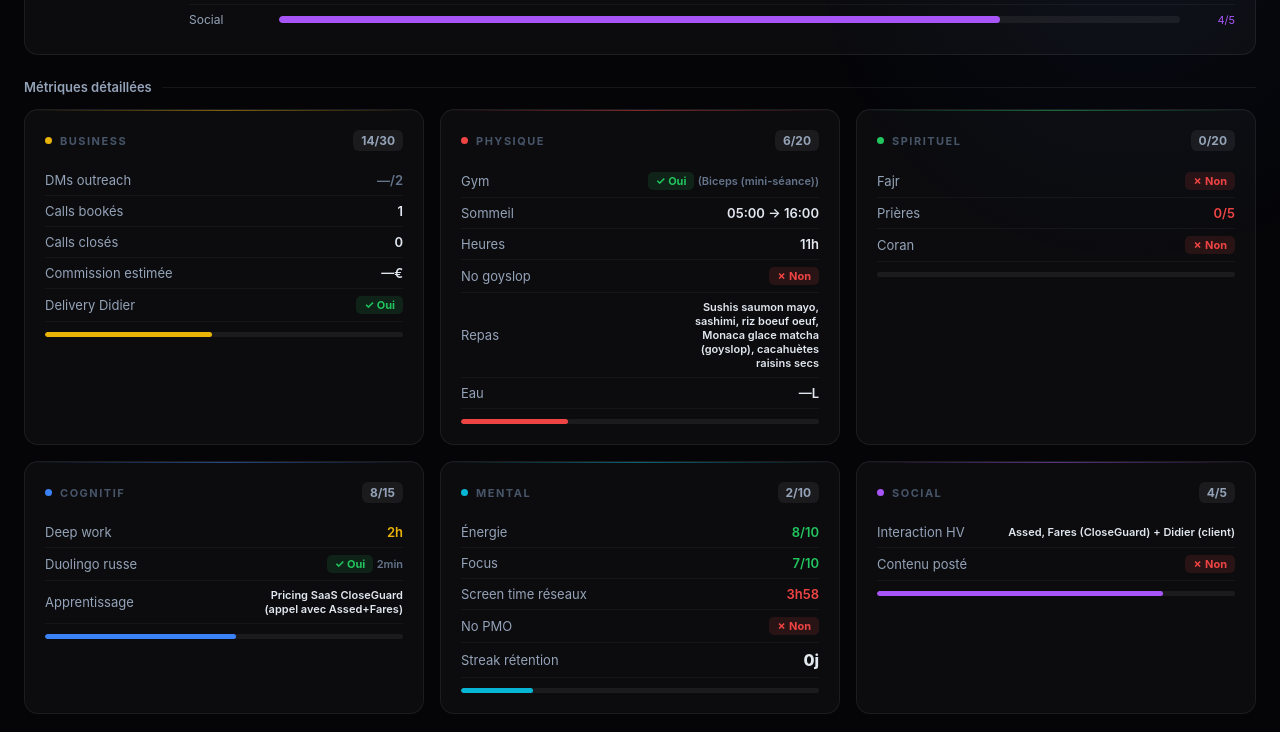
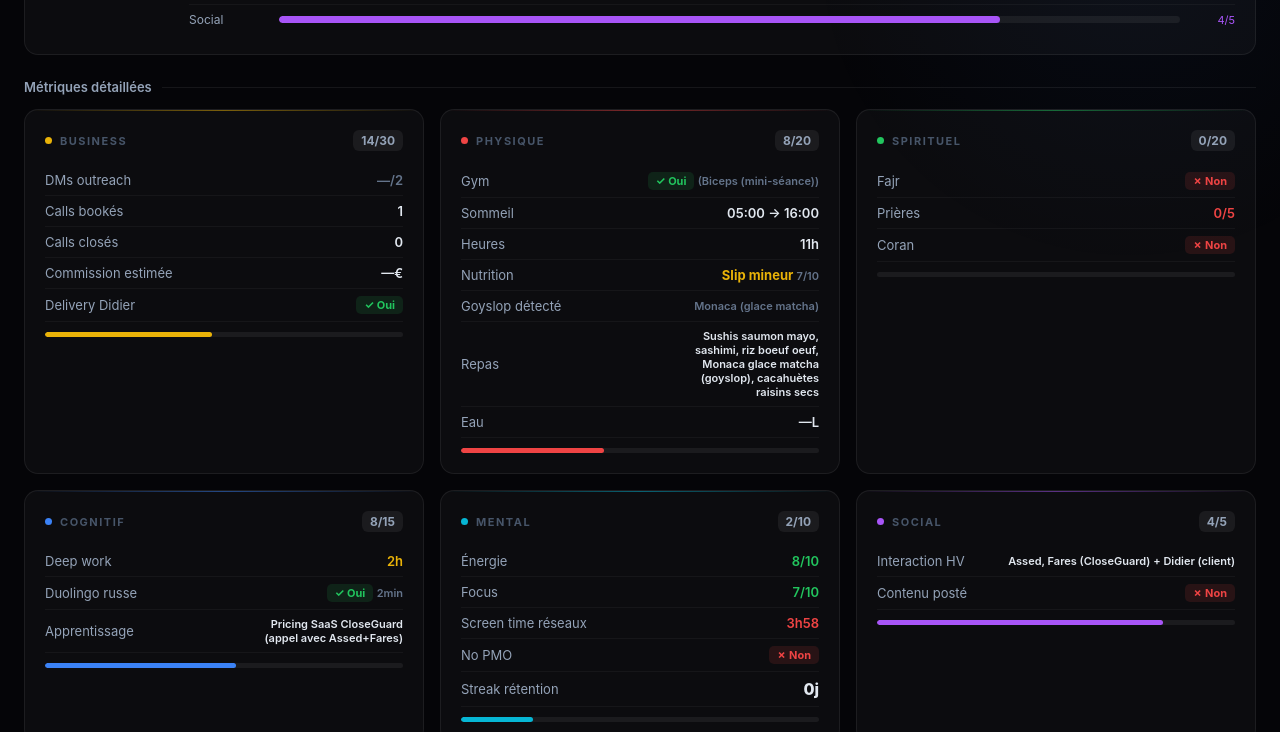
Before and after one commit to Darkfloww/jarvis-dashboard, a plain HTML site: page index.html in a window 1280 px wide. Shown: the part 804-1536 px from the top of the page. Drawn offline with nearby package versions, Linux system fonts and the light colour scheme.

Commit message:
feat: nuanced goyslop detection — 4 levels (aucun/slip/modere/critique) + nutrition score /10

```diff
--- a/data.json
+++ b/data.json
@@ -253,7 +253,7 @@
   "days": [
     {
       "date": "2026-05-21",
-      "score": 36,
+      "score": 38,
       "note": "J1 — Premier check-in JARVIS",
       "feedback": "Bonne énergie (8/10) mais gros manques sur le spirituel (0/5 prières), le PMO (streak 0) et le sleep cassé (couché 5h).",
       "jarvis_feedback": {
@@ -299,7 +299,12 @@
         "nutrition_clean": false,
         "repas": "Sushis saumon mayo, sashimi, riz boeuf oeuf, Monaca glace matcha (goyslop), cacahuètes raisins secs",
         "eau_litres": 1,
-        "score": 6
+        "score": 8,
+        "goyslop_level": "slip",
+        "goyslop_items": [
+          "Monaca (glace matcha)"
+        ],
+        "nutrition_score": 7
       },
       "spirituel": {
         "fajr": false,
@@ -318,7 +323,14 @@
         "energie": 8,
         "focus": 7,
         "screen_time_reseaux_min": 238,
-        "screen_time_details": {"Telegram": 263, "TikTok": 170, "Arc": 106, "Meet": 79, "Instagram": 68, "WhatsApp Business": 54},
+        "screen_time_details": {
+          "Telegram": 263,
+          "TikTok": 170,
+          "Arc": 106,
+          "Meet": 79,
+          "Instagram": 68,
+          "WhatsApp Business": 54
+        },
         "no_pmo": false,
         "score": 2
       },
--- a/index.html
+++ b/index.html
@@ -456,7 +456,8 @@ nav {
       <div class="mrow"><div class="lbl">Gym</div><div class="val" id="ph-gym">—</div></div>
       <div class="mrow"><div class="lbl">Sommeil</div><div class="val" id="ph-sleep">—</div></div>
       <div class="mrow"><div class="lbl">Heures</div><div class="val" id="ph-sleeph">—h</div></div>
-      <div class="mrow"><div class="lbl">No goyslop</div><div class="val" id="ph-goyslop">—</div></div>
+      <div class="mrow"><div class="lbl">Nutrition</div><div class="val" id="ph-goyslop">—</div></div>
+      <div class="mrow"><div class="lbl">Goyslop détecté</div><div class="val" id="ph-goyslop-items" style="font-size:11px;max-width:140px;text-align:right;color:#64748b">—</div></div>
       <div class="mrow"><div class="lbl">Repas</div><div class="val" id="ph-repas" style="font-size:11px;max-width:140px;text-align:right;word-break:break-word;">—</div></div>
       <div class="mrow"><div class="lbl">Eau</div><div class="val" id="ph-eau">—L</div></div>
       <div class="pbar"><div class="pfill" id="ph-p" style="background:var(--red)"></div></div>
@@ -1116,7 +1117,12 @@ function renderMetrics(day){
   $('ph-gym').innerHTML=p.gym!==undefined?boolTag(p.gym)+(p.gym_type?` <span style="color:#64748b;font-size:11px">(${p.gym_type})</span>`:''):'—';
   $('ph-sleep').textContent=p.coucher&&p.lever?`${p.coucher} → ${p.lever}`:p.coucher?`Couché ${p.coucher}`:'—';
   $('ph-sleeph').textContent=p.heures_sommeil?p.heures_sommeil+'h':'—h';
-  $('ph-goyslop').innerHTML=p.nutrition_clean!==undefined?boolTag(p.nutrition_clean):'—';
+  // Nutrition rating
+  const gLevel = p.goyslop_level || (p.nutrition_clean === true ? 'aucun' : p.nutrition_clean === false ? 'critique' : null);
+  const gColors = {aucun:'#22c55e', slip:'#eab308', modere:'#f97316', critique:'#ef4444'};
+  const gLabels = {aucun:'✓ Aucun goyslop', slip:'Slip mineur', modere:'Modéré', critique:'Critique'};
+  $('ph-goyslop').innerHTML = gLevel ? `<span style="color:${gColors[gLevel]||'#64748b'};font-weight:700">${gLabels[gLevel]||gLevel}</span>` + (p.nutrition_score ? ` <span style="color:#64748b;font-size:11px">${p.nutrition_score}/10</span>` : '') : '—';
+  $('ph-goyslop-items').textContent = p.goyslop_items?.join(', ') || '—';
   $('ph-repas').textContent=p.repas||'—';
   $('ph-p').style.width=(p.score||0)/20*100+'%';
 
@@ -1183,7 +1189,8 @@ function renderChecklist(day){
   const checks=[
     {l:'2 DMs qualité',done:(day.business?.dms||0)>=2},
     {l:'Gym',done:day.physique?.gym===true},
-    {l:'No goyslop',done:day.physique?.nutrition_clean===true},
+    {l:'No goyslop',done:day.physique?.goyslop_level==='aucun'||(day.physique?.nutrition_clean===true && !day.physique?.goyslop_level)},
+    {l:'Nutrition 8/10+',done:(day.physique?.nutrition_score||0)>=8},
     {l:'Fajr',done:day.spirituel?.fajr===true},
     {l:'3+ prières',done:(day.spirituel?.prieres||0)>=3},
     {l:'Coran',done:day.spirituel?.coran===true},
```
